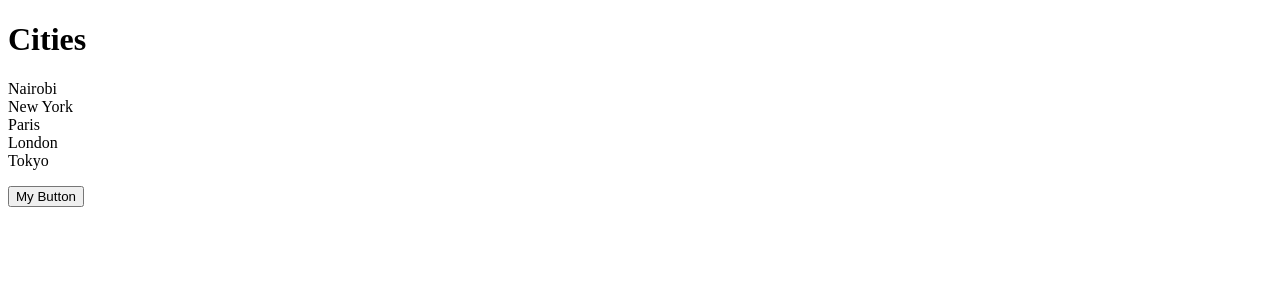
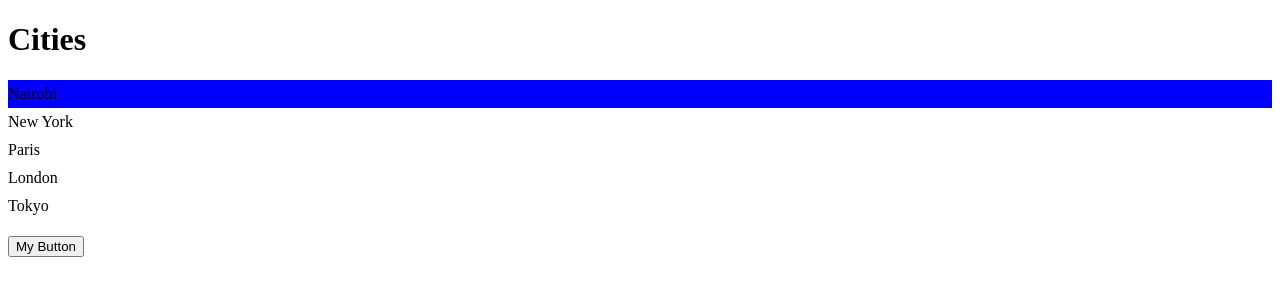
Before and after one commit to ManNjoro/game-on, a React (Vite) app: page / in a window 1280 px wide. Shown: the top 300 px of the page. Built offline with nearby package versions, Linux system fonts and the light colour scheme.

Commit message:
"Added react-icons dependency, updated ListGroup component with styled components and modified its styles and behavior"

```diff
--- a/package.json
+++ b/package.json
@@ -12,6 +12,7 @@
     "bootstrap": "^5.2.3",
     "react": "^18.2.0",
     "react-dom": "^18.2.0",
+    "react-icons": "^4.7.1",
     "styled-components": "^6.1.13"
   },
   "devDependencies": {
--- a/src/components/ListGroup/ListGroup.tsx
+++ b/src/components/ListGroup/ListGroup.tsx
@@ -1,10 +1,19 @@
 import { useState } from "react";
-import './ListGroup.css'
-import styled from 'styled-components'
+import styled from "styled-components";
 
-styled.ul`
+const List = styled.ul`
+  list-style: none;
+  padding: 0;
+`;
 
-`
+interface ListItemProps {
+  active: boolean;
+}
+
+const ListItem = styled.li<ListItemProps>`
+  padding: 5px 0;
+  background: ${props=>props.active ? 'blue': 'none'}
+`;
 
 interface Props {
   items: string[];
@@ -13,20 +22,16 @@
 }
 
 function ListGroup({ items, heading, onSelectItem }: Props) {
-  const [selectedIndex, setSelectedIndex] = useState(-1);
+  const [selectedIndex, setSelectedIndex] = useState(0);
 
   return (
     <>
       <h1>{heading}</h1>
       {items.length === 0 && <p>No item found</p>}
-      <ul className="list-group">
+      <List className="list-group">
         {items.map((item, index) => (
-          <li
-            className={
-              selectedIndex === index
-                ? "list-group-item active"
-                : "list-group-item"
-            }
+          <ListItem
+          active={index === selectedIndex}
             key={item}
             onClick={() => {
               setSelectedIndex(index);
@@ -34,9 +39,9 @@
             }}
           >
             {item}
-          </li>
+          </ListItem>
         ))}
-      </ul>
+      </List>
     </>
   );
 }
```
Also changed, not shown: 1 other file (tests, documents, lock files or other folders).
